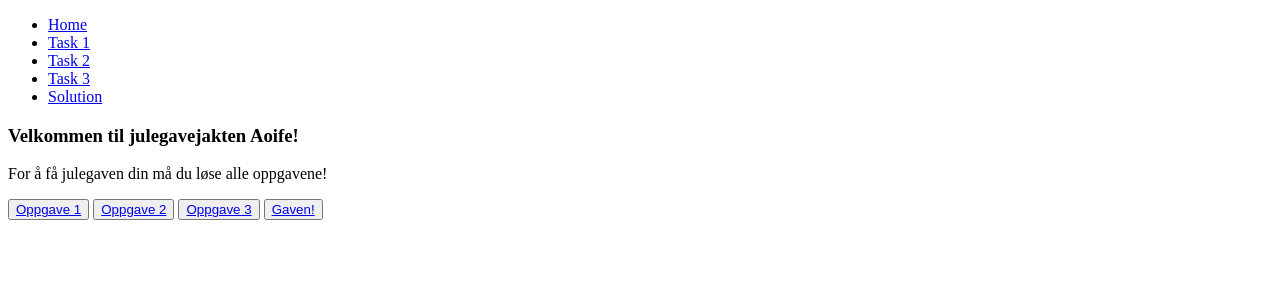
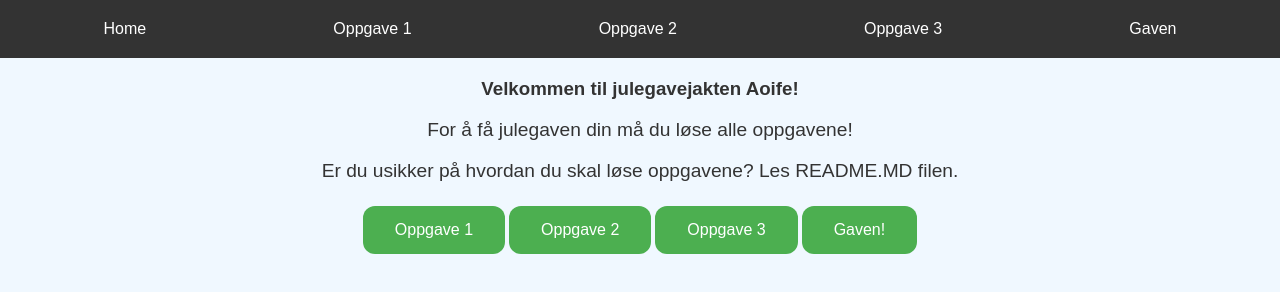
Before and after one commit to Frikkbre/JulegaveJakten, a website: page webPage/Main.html in a window 1280 px wide. Drawn offline with Linux system fonts and the light colour scheme; files that its build step writes are made by us from their sources.

Commit message:
Centered the main page

```diff
--- a/webPage/Main.html
+++ b/webPage/Main.html
@@ -3,27 +3,29 @@
 <head>
     <meta charset="UTF-8">
     <title>Julegave jakt</title>
-    <link rel="stylesheet" href="../CSS/MainCSS.css">
+    <link rel="stylesheet" href="../styling/MainCSS.css">
 </head>
 <body>
 <nav>
     <ul>
         <li><a href="Main.html">Home</a></li>
-        <li><a href="Oppgave1.html">Task 1</a></li>
-        <li><a href="Oppgave2.html">Task 2</a></li>
-        <li><a href="Oppgave3.html">Task 3</a></li>
-        <li><a href="Solution.html">Solution</a></li>
+        <li><a href="oppgave1.html">Oppgave 1</a></li>
+        <li><a href="Oppgave2.html">Oppgave 2</a></li>
+        <li><a href="Oppgave3.html">Oppgave 3</a></li>
+        <li><a href="solution.html">Gaven</a></li>
     </ul>
 </nav>
 
+<div class="center-content">
 <h3>Velkommen til julegavejakten Aoife!</h3>
 <p>For å få julegaven din må du løse alle oppgavene!</p>
+    <p>Er du usikker på hvordan du skal løse oppgavene? Les README.MD filen.</p>
 
 <div class="buttons">
-    <button><a href="Oppgave1.html">Oppgave 1</a></button>
+    <button><a href="oppgave1.html">Oppgave 1</a></button>
     <button><a href="Oppgave2.html">Oppgave 2</a></button>
     <button><a href="Oppgave3.html">Oppgave 3</a></button>
-    <button><a href="Solution.html">Gaven!</a></button>
+    <button><a href="solution.html">Gaven!</a></button>
 </div>
 </body>
 </html>
```
